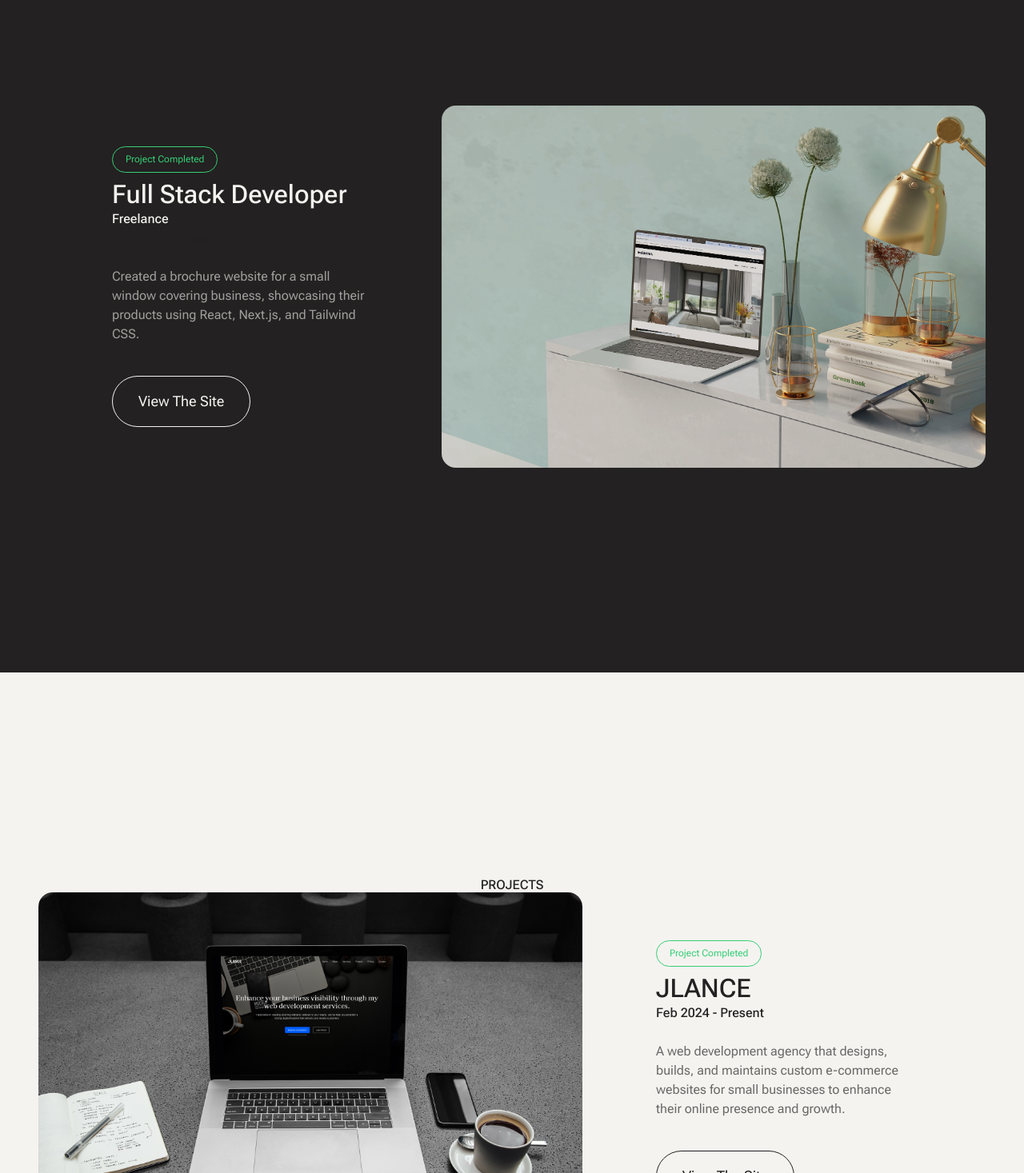
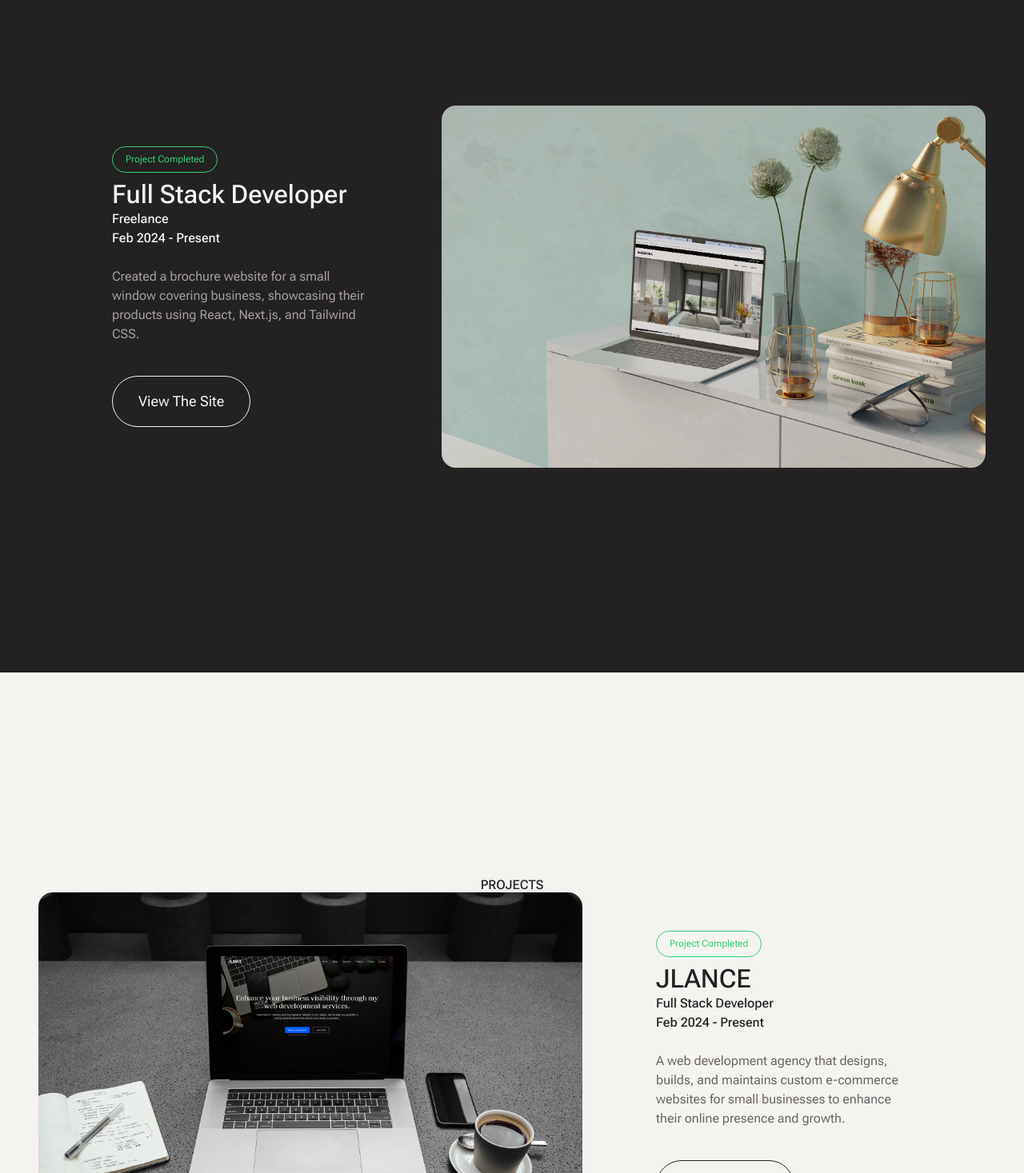
Before and after one commit to joewardperalta/developer-portfolio, a Next.js app: page / in a window 1280 px wide. Shown: the part 2813-4280 px from the top of the page at 80% size. Built offline with nearby package versions, Linux system fonts and the light colour scheme.

Commit message:
Fix issues with product card

```diff
--- a/components/cards/ProductCard.jsx
+++ b/components/cards/ProductCard.jsx
@@ -63,12 +63,12 @@ export default function ProductCard({
         >
           <div className="flex flex-col justify-between tablet:flex-row laptop:flex-col">
             {/* Company name */}
-            <Paragraph className="text-[1.25rem] font-medium leading-[1.2] !text-primary">
+            <Paragraph className="text-[1.25rem] font-medium leading-[1.2] !text-inherit">
               {company}
             </Paragraph>
 
             {/* Date */}
-            <Paragraph className="mb-6 text-[1rem] font-medium leading-[1.2] text-inherit">
+            <Paragraph className="mb-6 text-[1rem] font-medium leading-[1.2] !text-inherit">
               {date.start.month} {date.start.year} - {date.end.month}{" "}
               {date.end.year}
             </Paragraph>
--- a/data/projects.json
+++ b/data/projects.json
@@ -6,7 +6,7 @@
       "alt": "Apostolic Sanctuary of Canada mockup website"
     },
     "role": "JLANCE",
-    "company": "",
+    "company": "Full Stack Developer",
     "date": {
       "start": {
         "month": "Feb",
```
